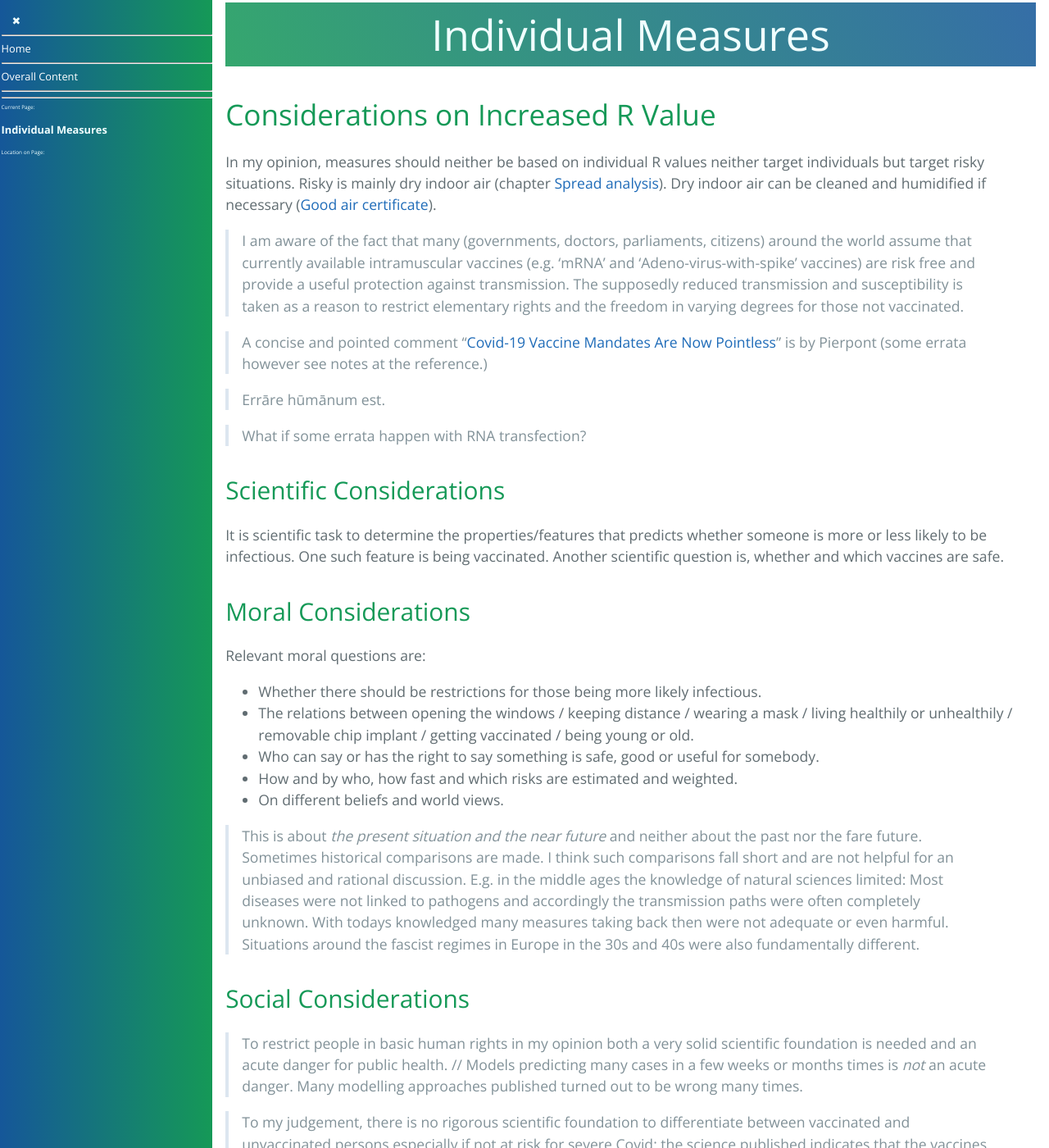
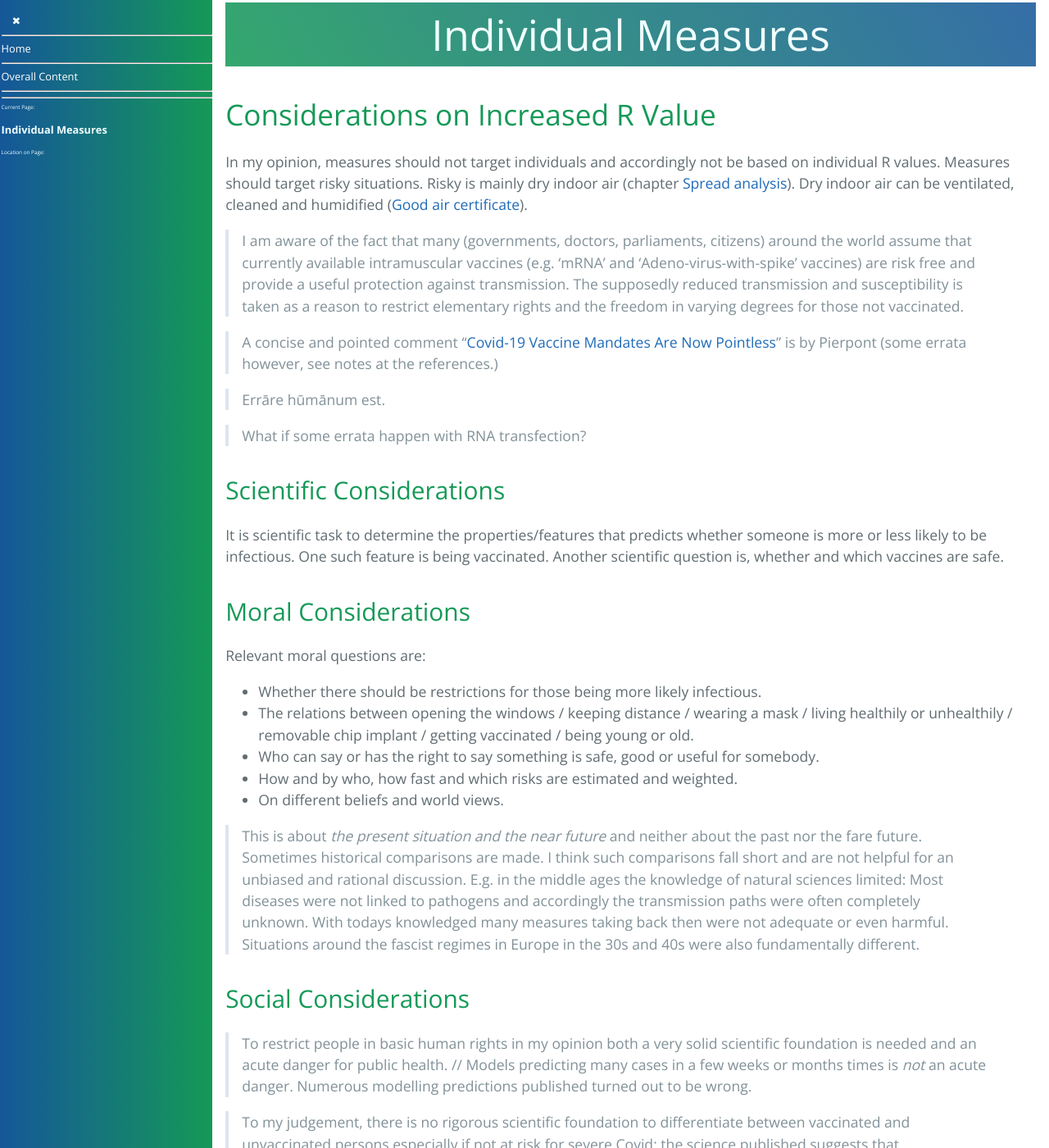
Before and after one commit to forestgrape/coronavirus, a Jekyll site: the page built from 7_social/individual_measures.md, in a window 1280 px wide and 1400 px high. Shown: the whole window at 82% size. Built offline with Jekyll 4.4.1, drawn with Linux system fonts in a browser that asks for light colours; our own code applies the rules of GitHub Pages for plain Markdown files; some of the changed text lies outside the part shown.

Commit message:
formulations

```diff
--- a/7_social/individual_measures.md
+++ b/7_social/individual_measures.md
@@ -1,11 +1,11 @@
 # Individual Measures
 
 ## Considerations on Increased R Value
-In my opinion, measures should neither be based on individual R values neither target individuals but target risky situations. Risky is mainly dry indoor air (chapter [Spread analysis](../5_epidemiological/spread_analyses.md)). Dry indoor air can be cleaned and humidified if necessary ([Good air certificate](../7_social/good_air.md)).
+In my opinion, measures should  not target individuals and accordingly not be based on individual R values. Measures should target risky situations. Risky is mainly dry indoor air (chapter [Spread analysis](../5_epidemiological/spread_analyses.md)). Dry indoor air can be ventilated, cleaned and humidified ([Good air certificate](../7_social/good_air.md)).
 
 > I am aware of the fact that many (governments, doctors, parliaments, citizens) around the world assume that currently available intramuscular vaccines (e.g. 'mRNA' and 'Adeno-virus-with-spike' vaccines) are risk free and provide a useful protection against transmission. The supposedly reduced transmission and susceptibility is taken as a reason to restrict elementary rights and the freedom in varying degrees for those not vaccinated.
 
-> A concise and pointed comment "[Covid-19 Vaccine Mandates Are Now Pointless](../5_epidemiological/individual_susceptibility_and_transmission.md#pierpont)" is by Pierpont (some errata however see notes at the reference.)
+> A concise and pointed comment "[Covid-19 Vaccine Mandates Are Now Pointless](../5_epidemiological/individual_susceptibility_and_transmission.md#pierpont)" is by Pierpont (some errata however, see notes at the references.)
 
 > Errāre hūmānum est.
 
@@ -28,8 +28,8 @@ Relevant moral questions are:
 
 
 ### Social Considerations
-> To restrict people in basic human rights in my opinion both a very solid scientific foundation is needed and an acute danger for public health. // Models predicting many cases in a few weeks or months times is *not* an acute danger. Many modelling approaches published turned out to be wrong many times.
+> To restrict people in basic human rights in my opinion both a very solid scientific foundation is needed and an acute danger for public health. // Models predicting many cases in a few weeks or months times is *not* an acute danger. Numerous modelling predictions published turned out to be wrong.
 
-> To my judgement, there is no rigorous scientific foundation to differentiate between vaccinated and unvaccinated persons especially if not at risk for severe Covid: the science published indicates that the vaccines don't provide any protection against transmission for more than a few months. Thus the current restrictions of people opting out of vaccinations is to outcast people based on peoples beliefs and attitudes and not for medical reasons - at least in the case of people not at elevated risk for severe Covid, which includes all people below 35 years of age. For people at risk for severe Covid there is a risk of hospitalization but then other behaviors which increase the risk of hospitalization need to be banned too. Also people can opt out of hospitalization/intense case and then this argument does not hold. Furthermore the long-risk of the current vaccines is unknown. // I don't think, it is nice to neglect (some) treatments (also commented in [Controlling>Strategy](controlling.md#strategy)), but is is a third option to experimental vaccination and to be out-casted from social life for months. Good treatment would be nice, I am confident they will be available soon!
+> To my judgement, there is no rigorous scientific foundation to differentiate between vaccinated and unvaccinated persons especially if not at risk for severe Covid: the science published suggests that intramuscular vaccines don't provide any protection against transmission for more than a few months. Thus the current restrictions of people opting out of vaccinations can be viewed as out casting people without a medical basis - at least in the case of people not at elevated risk for severe Covid, which includes all people below 30 years of age. For people at risk for severe Covid there is a risk of hospitalization but then other behaviors which increase the risk of hospitalization need to be banned too. Also people can opt out of hospitalization/intense case and then this argument does not hold. Furthermore the long-risk of the current vaccines is unknown. // I don't think, it is nice to neglect (some) treatments (also commented in [Controlling>Strategy](controlling.md#strategy)), but is is a third option to experimental vaccination and to be out-casted from social life for months. Good treatment would be nice, I am confident they will be available soon!
 
 > *The risks to take in life, everybody should be eligible to choose on his own.*
```
